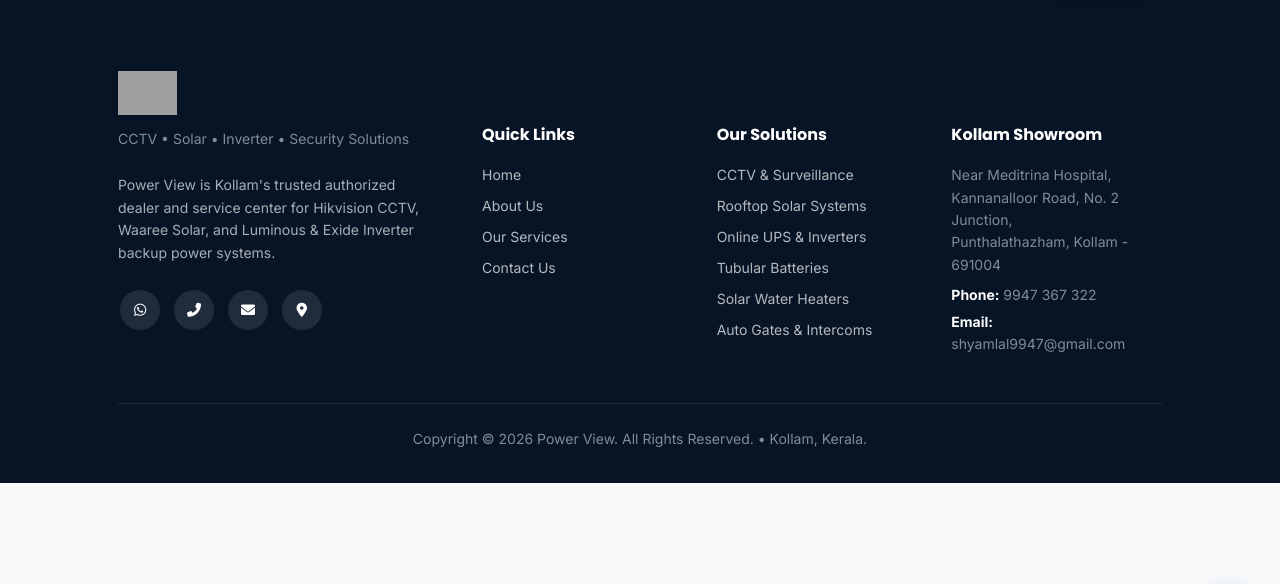
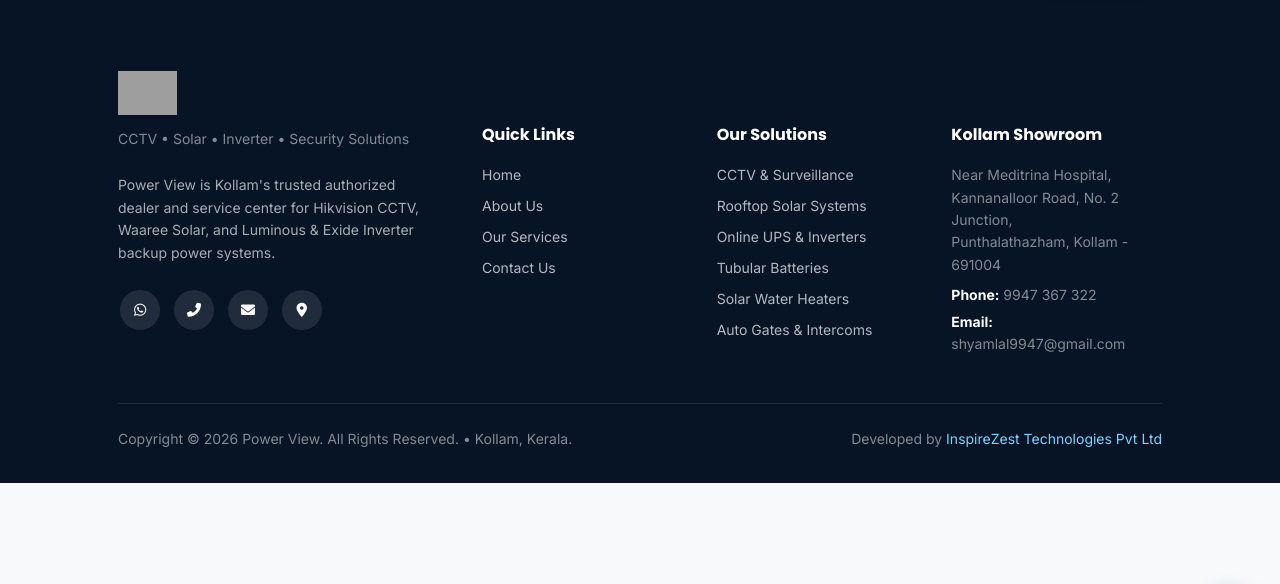
Before and after one commit to abhinavdeveloperiz/Power-view, a Django app: template templates/base.html in a window 1280 px wide. Shown: the part 70-654 px from the top of the page. Run offline with Django 5.2, Linux system fonts and the light colour scheme; the template is opened without the code that fills it, so the values that code supplies are empty; some libraries are stand-ins or nearby versions; grey boxes are pictures that could not be loaded.

Commit message:
feat: add Developed by InspireZest Technologies Pvt Ltd attribution to footer

```diff
--- a/templates/partials/_footer.html
+++ b/templates/partials/_footer.html
@@ -86,12 +86,17 @@
 
     </div>
 
-    <!-- Bottom Copyright -->
+    <!-- Bottom Copyright & Developer Attribution -->
     <div class="border-top pt-4">
-      <div class="row align-items-center">
-        <div class="col-12 text-center">
+      <div class="row align-items-center g-2">
+        <div class="col-md-6 text-center text-md-start">
           <p class="small text-white-50 mb-0">
             Copyright &copy; 2026 Power View. All Rights Reserved. &bull; Kollam, Kerala.
+          </p>
+        </div>
+        <div class="col-md-6 text-center text-md-end">
+          <p class="small mb-0 text-white-50">
+            Developed by <a href="https://www.inspirezesttechnologies.com/" target="_blank" rel="noopener noreferrer" class="text-decoration-none fw-semibold" style="color: #7dd3fc;">InspireZest Technologies Pvt Ltd</a>
           </p>
         </div>
       </div>
```
